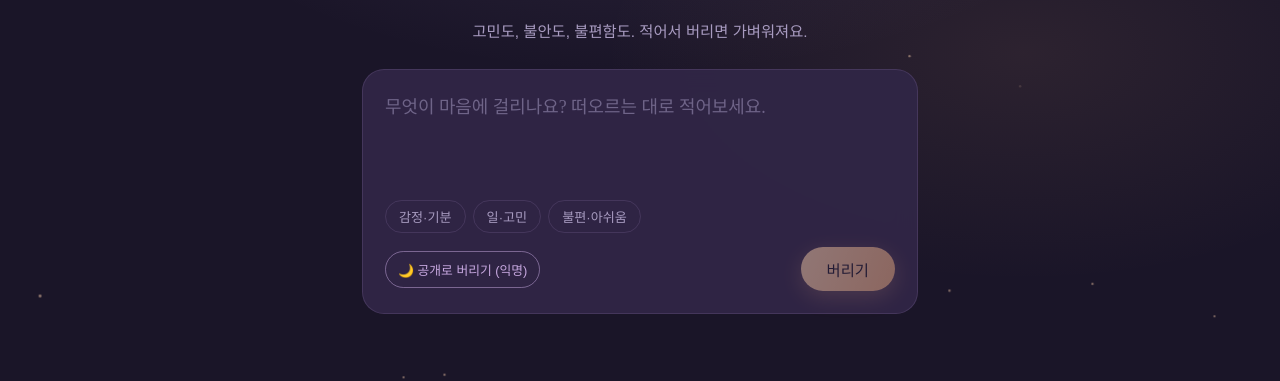
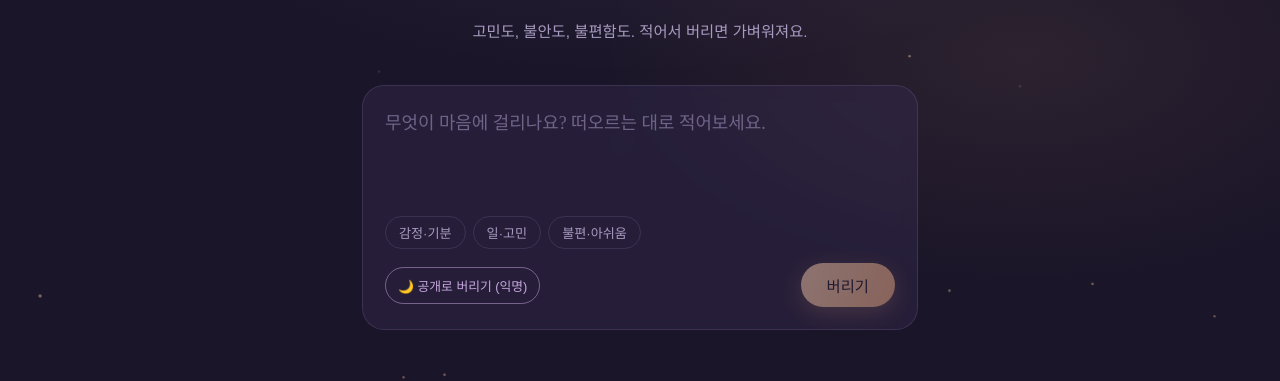
Before and after one commit to bjhnbjh/beorigo, a React (Vite) app: page / in a window 1280 px wide. Shown: the part 207-588 px from the top of the page. Built offline with nearby package versions, Linux system fonts and the light colour scheme; no server answers; the database is empty; a web font is replaced by a local one.

Commit message:
작성칸 sticky 고정 제거, 원래 페이지 전체 스크롤 방식으로 복구

```diff
--- a/src/components/Composer.tsx
+++ b/src/components/Composer.tsx
@@ -45,9 +45,8 @@
   }
 
   return (
-    <div className="composer-sticky">
-      <div className="wrap">
-        <div className="composer">
+    <div className="wrap">
+      <div className="composer">
         <textarea
           value={text}
           onChange={(e) => setText(e.target.value)}
@@ -88,7 +87,6 @@
           </div>
         </div>
       </div>
-      </div>
     </div>
   );
 }
--- a/src/index.css
+++ b/src/index.css
@@ -28,8 +28,7 @@
 header p{color:var(--text-mute);font-size:.96rem;margin-top:14px;}
 
 /* composer */
-.composer-sticky{position:sticky;top:0;z-index:20;padding:14px 0;}
-.composer{margin:0 auto;max-width:560px;background:rgba(48,38,70,0.96);border:1px solid var(--card-line);border-radius:22px;padding:22px;backdrop-filter:blur(12px);position:relative;}
+.composer{margin:30px auto 0;max-width:560px;background:var(--card);border:1px solid var(--card-line);border-radius:22px;padding:22px;backdrop-filter:blur(8px);position:relative;}
 .composer textarea{width:100%;background:transparent;border:none;outline:none;resize:none;color:var(--text);
   font-family:var(--serif);font-size:1.12rem;line-height:1.7;min-height:84px;}
 .composer textarea::placeholder{color:var(--text-faint);}
```
